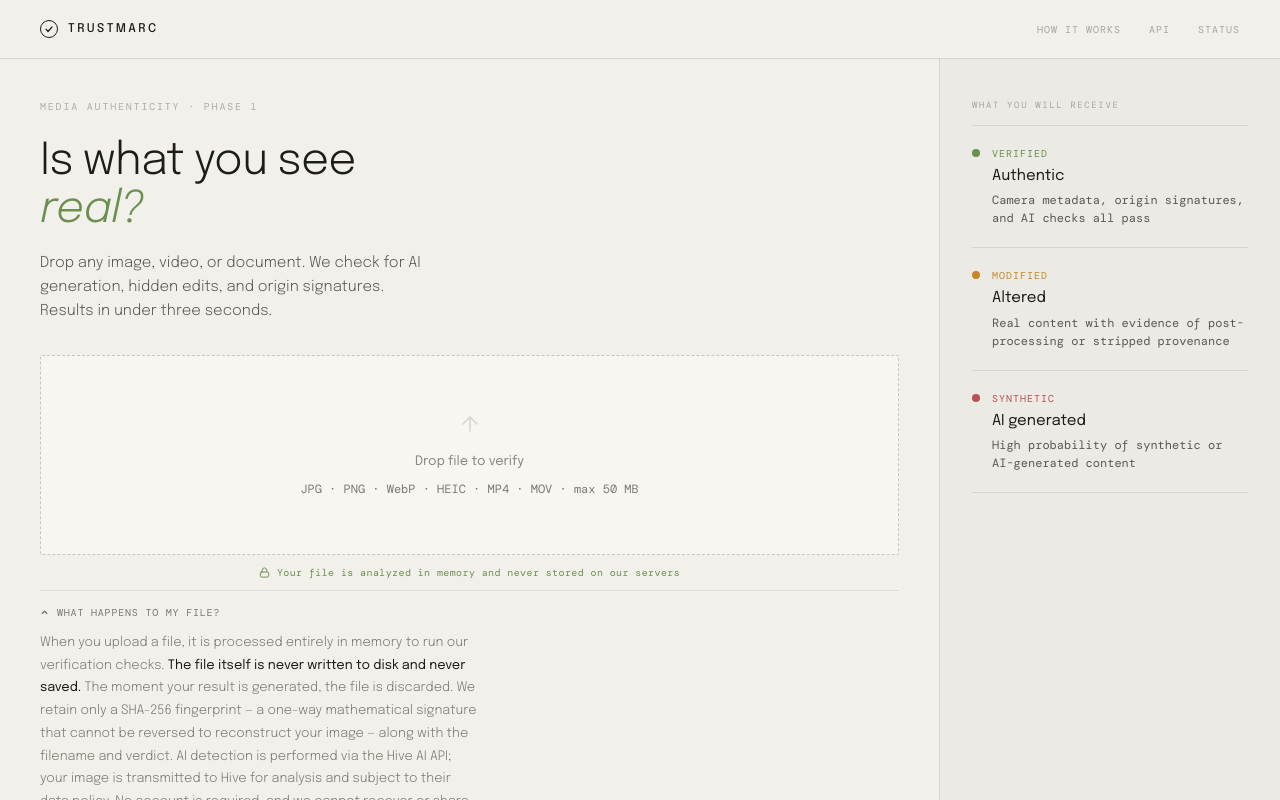
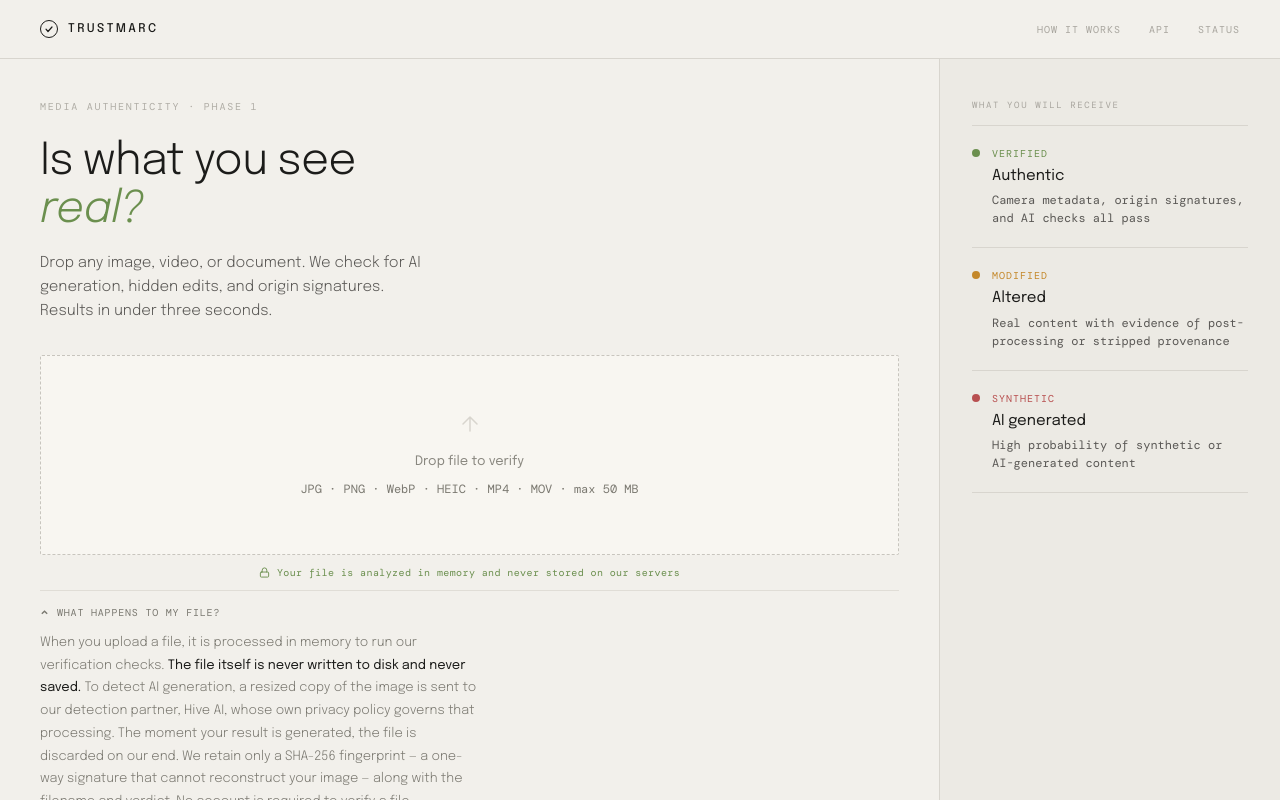
Before and after one commit to chrisdubia/trustmark, a Next.js app: page / in a window 1280 px wide. Both pictures are taken after a click on the button "WHAT HAPPENS TO MY FILE?". Shown: the top 800 px of the page. Built offline with nearby package versions, Linux system fonts and the light colour scheme; no server answers; a web font is replaced by a local one.

Commit message:
Update privacy copy with accurate wording per audit
https://claude.ai/code/session_01Y7Y1HqGhdXxtMN8wKDRnfe

```diff
--- a/app/page.tsx
+++ b/app/page.tsx
@@ -58,10 +58,9 @@ function PrivacyExpander() {
       </button>
       {open && (
         <div style={{ fontFamily: "'Epilogue', sans-serif", fontWeight: 300, fontSize: 13, lineHeight: 1.75, color: "#7A7870", marginTop: 12, maxWidth: 440 }}>
-          When you upload a file, it is processed entirely in memory to run our verification checks.{" "}
+          When you upload a file, it is processed in memory to run our verification checks.{" "}
           <span style={{ fontWeight: 400, color: "#1C1C1A" }}>The file itself is never written to disk and never saved.</span>{" "}
-          The moment your result is generated, the file is discarded. We retain only a SHA-256 fingerprint — a one-way mathematical signature that cannot be reversed to reconstruct your image — along with the filename and verdict.{" "}
-          AI detection is performed via the Hive AI API; your image is transmitted to Hive for analysis and subject to their data policy. No account is required, and we cannot recover or share the file content you verify.
+          To detect AI generation, a resized copy of the image is sent to our detection partner, Hive AI, whose own privacy policy governs that processing. The moment your result is generated, the file is discarded on our end. We retain only a SHA-256 fingerprint — a one-way signature that cannot reconstruct your image — along with the filename and verdict. No account is required to verify a file.
         </div>
       )}
     </div>
@@ -285,6 +284,7 @@ export default function Home() {
 
                 {/* Expandable privacy detail */}
                 <PrivacyExpander />
+
 
                 <div style={{
                   display: "flex",
--- a/components/ResultCard.tsx
+++ b/components/ResultCard.tsx
@@ -590,7 +590,7 @@ export default function ResultCard({ result, previewUrl, onReset }: ResultCardPr
             <div style={{ display: "flex", alignItems: "flex-start", gap: 10, background: "#F4F7F0", border: "1px solid #D5E3C8", borderRadius: 3, padding: "14px 16px", marginTop: 16 }}>
               <span style={{ fontFamily: "'DM Mono', monospace", fontSize: 12, color: "#6B8F4E", flexShrink: 0, marginTop: 1 }}>+</span>
               <div style={{ fontFamily: "'Epilogue', sans-serif", fontWeight: 300, fontSize: 12, lineHeight: 1.6, color: "#5A5855" }}>
-                <span style={{ fontWeight: 400, color: "#1C1C1A" }}>This file has already been discarded.</span> It was processed in memory and never stored. Only the fingerprint and verdict above are retained.
+                <span style={{ fontWeight: 400, color: "#1C1C1A" }}>The file you uploaded has been discarded.</span> It was processed in memory and never stored as a file. We retain only the fingerprint, filename, and verdict shown above. AI detection was performed via our partner Hive AI.
               </div>
             </div>
           </div>
```
